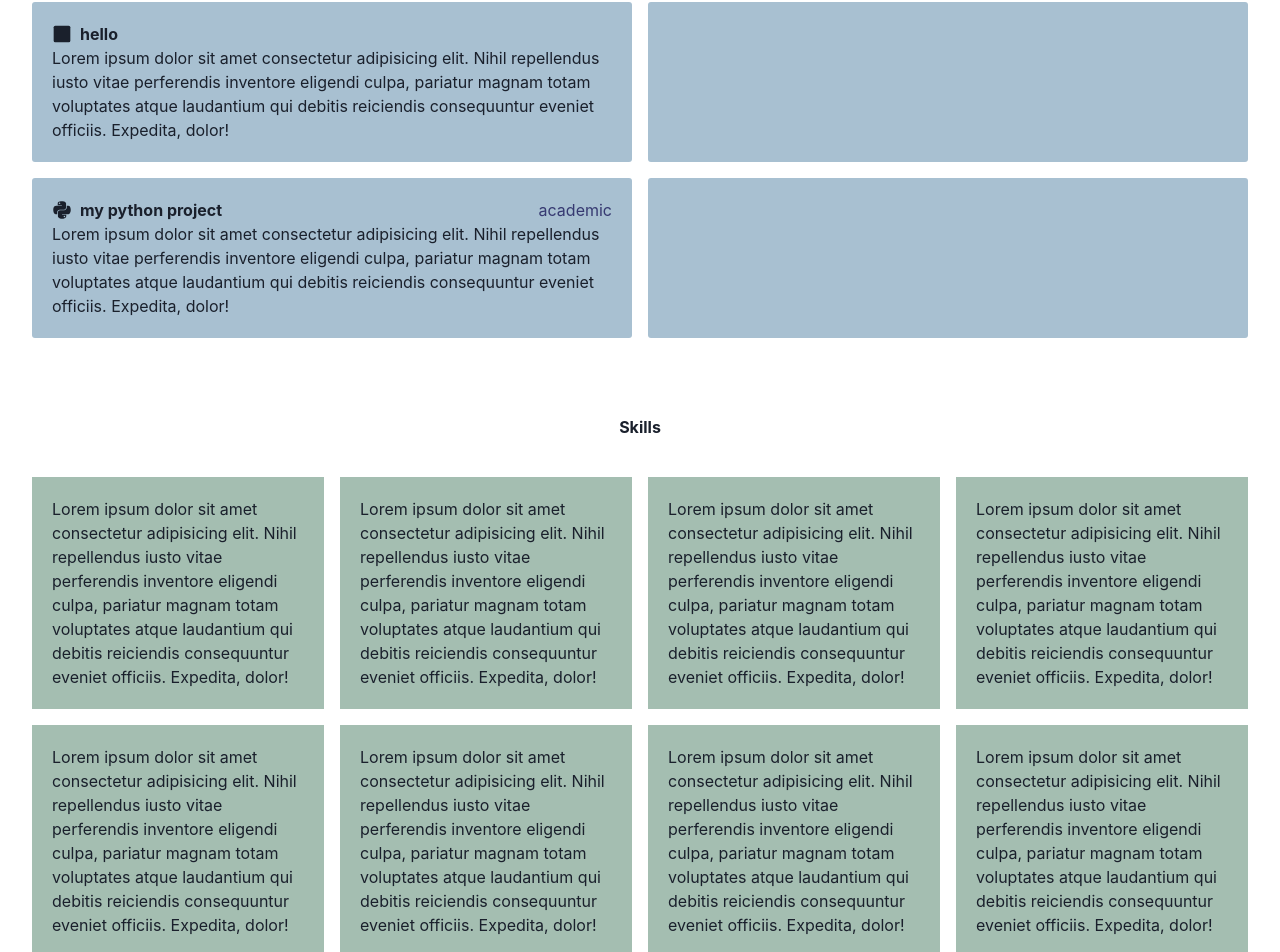
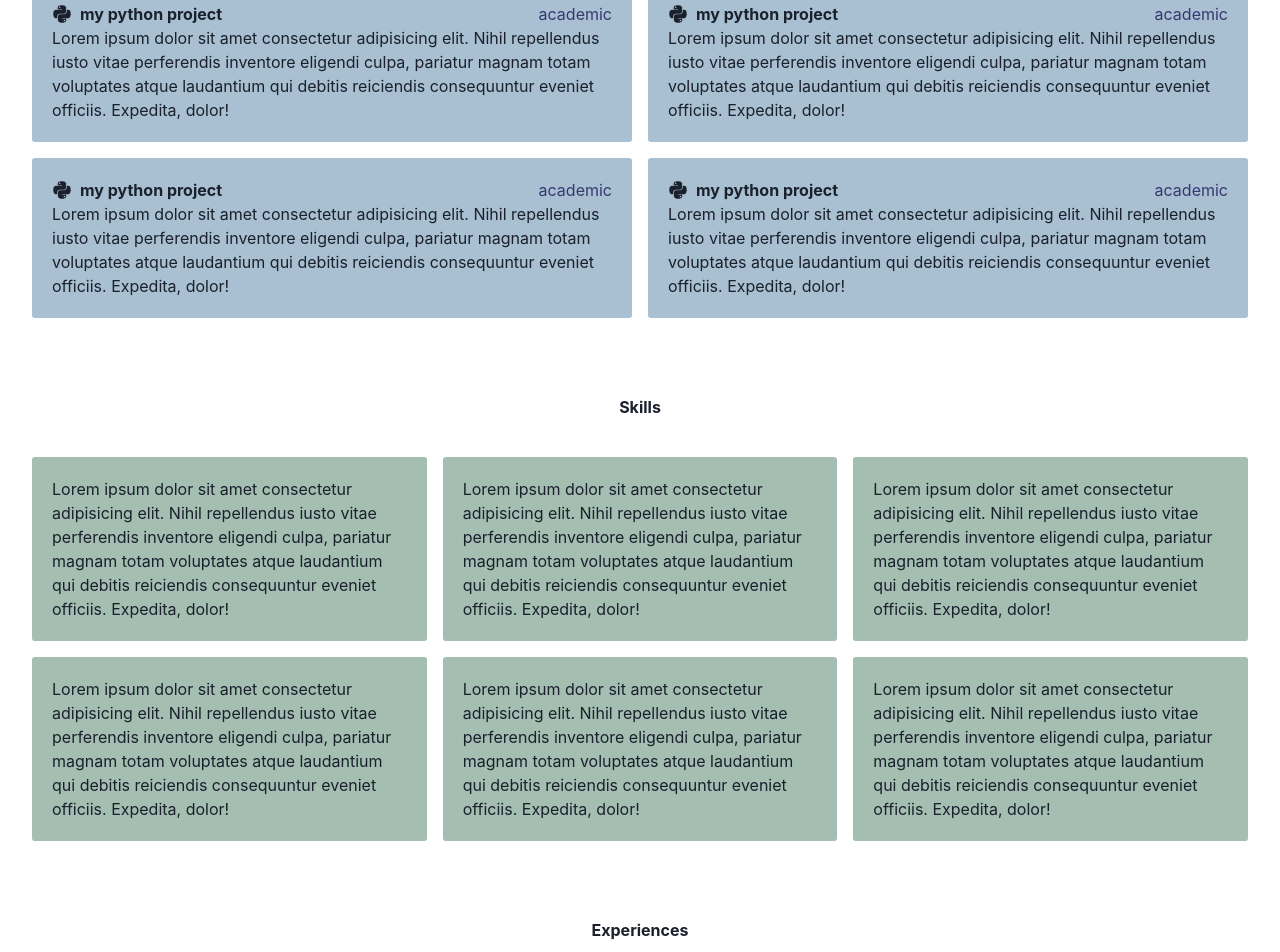
Before and after one commit to anoopkcn/anoopkcn, a React (Create React App) app: page / in a window 1280 px wide. Shown: the part 533-1485 px from the top of the page. Built offline with nearby package versions, Linux system fonts and the light colour scheme.

Commit message:
Templetaize home page components

```diff
--- a/src/components/about.jsx
+++ b/src/components/about.jsx
@@ -36,7 +36,7 @@ const GithubIcon = (props) => (
 
 export default function About(props) {
   return (
-    <Box pt="10" pb="10" id="about">
+    <Box pt="10" pb="5" id="about">
       <Flex>
         <Box w="30%">
           <Center>
--- a/src/components/elements.jsx
+++ b/src/components/elements.jsx
@@ -1,5 +1,4 @@
 import {
-  Flex,
   Grid,
   GridItem,
   HStack,
@@ -8,10 +7,10 @@ import {
   useColorMode,
   useColorModeValue,
 } from "@chakra-ui/react";
+import React from "react";
 import { IconButton } from "@chakra-ui/react";
 import { FaMoon, FaSun } from "react-icons/fa";
-import { GrStatusPlaceholderSmall } from "react-icons/gr";
-import React from "react";
+import { FiMinus } from "react-icons/fi";
 import { Box, Text } from "@chakra-ui/react";
 
 // Switch between dark and light mode
@@ -50,38 +49,48 @@ export const MenuItem = ({ children, to = "/", ...rest }) => {
   );
 };
 
-export const TitleTag = ({
-  title,
-  icon = GrStatusPlaceholderSmall,
-  role = "",
-  date = "",
-  type = "",
-  ...rest
-}) => {
+// Project section
+
+export const ProjectItem = ({ data }) => {
+  const bg = useColorModeValue("#A8C0D1", "#26476D");
   const typeColor = useColorModeValue("#363971", "#ACACCA");
   return (
-    <Grid
+    <GridItem p="5" bg={bg} borderRadius="3">
+       <Grid
       templateRows="repeat(1, 1fr)"
       templateColumns="repeat(3, 1fr)"
       gap={4}
     >
       <GridItem colSpan={2}>
         <HStack>
-          <Icon as={icon} display="block" w="5" h="5" />
-          <Text as="b">{title}</Text>
+        <Icon as={data.icon} display="block" w="5" h="5" />
+          <Text as="b">{data.title}</Text>
         </HStack>
       </GridItem>
       <GridItem>
         <Box>
           <Text textAlign="right" color={typeColor}>
-            {type}
+            {data.type}
           </Text>
         </Box>
       </GridItem>
     </Grid>
+    {data.text}
+    </GridItem>
   );
 };
 
+// Skills section
+export const SkillsItem =({data}) =>{
+  const bg = useColorModeValue("#A4BEB1", "#11515B");
+  return (
+    <GridItem p="5" bg={bg}  borderRadius="3">
+        {data.text}
+    </GridItem>
+  )
+}
+
+// experiances section
 export const TimelineItem = ({ data }) => {
   const bg = useColorModeValue("#E9AA94", "#E36A41");
   return (
@@ -95,7 +104,7 @@ export const TimelineItem = ({ data }) => {
           bg={bg}
           fontWeight="500"
         >
-          {data.meta.from} - {data.meta.to}
+          {data.meta.from} <Icon as={FiMinus} w="5" h="5" /> {data.meta.to}
         </Box>
         <Box>{data.meta.place}</Box>
         <Box>{data.meta.position}</Box>
--- a/src/components/projects.jsx
+++ b/src/components/projects.jsx
@@ -1,40 +1,30 @@
 import React from "react";
-import { Box, Center, Grid, GridItem, Heading } from "@chakra-ui/layout";
-import { useColorModeValue } from "@chakra-ui/react";
-import {TitleTag} from "../components/elements"
-import {FaPython} from "react-icons/fa"
+import { Box, Center, Grid, Heading } from "@chakra-ui/layout";
+import { ProjectItem } from "../components/elements";
+import { projectData } from "../configs/project-data-config";
+
+const ProjectDescription = () =>
+  projectData.length > 0 && (
+    <Grid
+      templateRows={`repeat(${projectData.length / 2}, 1fr)`}
+      templateColumns="repeat(2, 1fr)"
+      gap={4}
+    >
+      {projectData.map((data, idx) => (
+        <ProjectItem data={data} key={idx} />
+      ))}
+    </Grid>
+  );
 
 export default function Projects(props) {
-  const bg = useColorModeValue("#A8C0D1", "#26476D");
   return (
     <Box py="10" id="projects">
       <Center mb="10">
-          <Heading as="h5" size="sm">
-            Projects
-          </Heading>
+        <Heading as="h5" size="sm">
+          Projects
+        </Heading>
       </Center>
-      <Grid
-        templateRows="repeat(2, 1fr)"
-        templateColumns="repeat(2, 1fr)"
-        gap={4}
-      >
-        <GridItem p="5" bg={bg} borderRadius="3">
-          <TitleTag title="hello" />
-          Lorem ipsum dolor sit amet consectetur adipisicing elit. Nihil
-          repellendus iusto vitae perferendis inventore eligendi culpa, pariatur
-          magnam totam voluptates atque laudantium qui debitis reiciendis
-          consequuntur eveniet officiis. Expedita, dolor!
-        </GridItem>
-        <GridItem bg={bg} borderRadius="3"/>
-        <GridItem p="5" bg={bg} borderRadius="3">
-          <TitleTag title="my python project" icon={FaPython} role="developer" type="academic"/>
-          Lorem ipsum dolor sit amet consectetur adipisicing elit. Nihil
-          repellendus iusto vitae perferendis inventore eligendi culpa, pariatur
-          magnam totam voluptates atque laudantium qui debitis reiciendis
-          consequuntur eveniet officiis. Expedita, dolor!
-        </GridItem>
-        <GridItem bg={bg} borderRadius="3"/>
-      </Grid>
+      <ProjectDescription />
     </Box>
   );
 }
--- a/src/components/skills.jsx
+++ b/src/components/skills.jsx
@@ -1,46 +1,30 @@
-import { Box, Center, Heading, Grid, GridItem} from "@chakra-ui/layout";
+import { Box, Center, Heading, Grid } from "@chakra-ui/layout";
 import React from "react";
-import { useColorModeValue } from "@chakra-ui/react";
+import { skillsData } from "../configs/skills-data-config";
+import { SkillsItem } from "../components/elements";
+
+const SkillsDescription = () =>
+  skillsData.length > 0 && (
+    <Grid
+      templateRows={`repeat(${skillsData.length / 3}, 1fr)`}
+      templateColumns="repeat(3, 1fr)"
+      gap={4}
+    >
+      {skillsData.map((data, idx) => (
+        <SkillsItem data={data} key={idx} />
+      ))}
+    </Grid>
+  );
 
 export default function Skills(props) {
-  const bg = useColorModeValue("#A4BEB1", "#11515B");
   return (
-    <Box py="10" id ="skills">
+    <Box py="10" id="skills">
       <Center mb="10">
-          <Heading as="h5" size="sm">
-            Skills
-          </Heading>
+        <Heading as="h5" size="sm">
+          Skills
+        </Heading>
       </Center>
-      <Grid
-        templateRows="repeat(2, 1fr)"
-        templateColumns="repeat(4, 1fr)"
-        gap={4}
-      >
-        <GridItem p="5" bg={bg} >
-          Lorem ipsum dolor sit amet consectetur adipisicing elit. Nihil repellendus iusto vitae perferendis inventore eligendi culpa, pariatur magnam totam voluptates atque laudantium qui debitis reiciendis consequuntur eveniet officiis. Expedita, dolor!
-        </GridItem>
-        <GridItem p="5" bg={bg} >
-          Lorem ipsum dolor sit amet consectetur adipisicing elit. Nihil repellendus iusto vitae perferendis inventore eligendi culpa, pariatur magnam totam voluptates atque laudantium qui debitis reiciendis consequuntur eveniet officiis. Expedita, dolor!
-        </GridItem>
-        <GridItem p="5" bg={bg} >
-          Lorem ipsum dolor sit amet consectetur adipisicing elit. Nihil repellendus iusto vitae perferendis inventore eligendi culpa, pariatur magnam totam voluptates atque laudantium qui debitis reiciendis consequuntur eveniet officiis. Expedita, dolor!
-        </GridItem>
-        <GridItem p="5" bg={bg} >
-          Lorem ipsum dolor sit amet consectetur adipisicing elit. Nihil repellendus iusto vitae perferendis inventore eligendi culpa, pariatur magnam totam voluptates atque laudantium qui debitis reiciendis consequuntur eveniet officiis. Expedita, dolor!
-        </GridItem>
-        <GridItem p="5" bg={bg} >
-          Lorem ipsum dolor sit amet consectetur adipisicing elit. Nihil repellendus iusto vitae perferendis inventore eligendi culpa, pariatur magnam totam voluptates atque laudantium qui debitis reiciendis consequuntur eveniet officiis. Expedita, dolor!
-        </GridItem>
-        <GridItem p="5" bg={bg} >
-          Lorem ipsum dolor sit amet consectetur adipisicing elit. Nihil repellendus iusto vitae perferendis inventore eligendi culpa, pariatur magnam totam voluptates atque laudantium qui debitis reiciendis consequuntur eveniet officiis. Expedita, dolor!
-        </GridItem>
-        <GridItem p="5" bg={bg} >
-          Lorem ipsum dolor sit amet consectetur adipisicing elit. Nihil repellendus iusto vitae perferendis inventore eligendi culpa, pariatur magnam totam voluptates atque laudantium qui debitis reiciendis consequuntur eveniet officiis. Expedita, dolor!
-        </GridItem>
-        <GridItem p="5" bg={bg} >
-          Lorem ipsum dolor sit amet consectetur adipisicing elit. Nihil repellendus iusto vitae perferendis inventore eligendi culpa, pariatur magnam totam voluptates atque laudantium qui debitis reiciendis consequuntur eveniet officiis. Expedita, dolor!
-        </GridItem>
-      </Grid>
+      <SkillsDescription />
     </Box>
   );
 }
--- a/src/configs/experiences-data-config.js
+++ b/src/configs/experiences-data-config.js
@@ -4,7 +4,7 @@ export const timelineData = [
       meta: {
         place: "PGI-1",
         position: "PhD",
-        from: "18.10.2018",
+        from: "Oct,2018",
         to: "Present",
         color: "#018f69",
         link: {
--- a/src/configs/project-data-config.js
+++ b/src/configs/project-data-config.js
@@ -0,0 +1,32 @@
+import { FaPython } from "react-icons/fa";
+
+export const projectData = [
+    {
+        title: "my python project",
+        icon: FaPython,
+        role:"developer",
+        type:"academic",
+        text:"Lorem ipsum dolor sit amet consectetur adipisicing elit. Nihil repellendus iusto vitae perferendis inventore eligendi culpa, pariatur magnam totam voluptates atque laudantium qui debitis reiciendis consequuntur eveniet officiis. Expedita, dolor!"
+     },
+     {
+        title: "my python project",
+        icon: FaPython,
+        role:"developer",
+        type:"academic",
+        text:"Lorem ipsum dolor sit amet consectetur adipisicing elit. Nihil repellendus iusto vitae perferendis inventore eligendi culpa, pariatur magnam totam voluptates atque laudantium qui debitis reiciendis consequuntur eveniet officiis. Expedita, dolor!"
+     },
+     {
+        title: "my python project",
+        icon: FaPython,
+        role:"developer",
+        type:"academic",
+        text:"Lorem ipsum dolor sit amet consectetur adipisicing elit. Nihil repellendus iusto vitae perferendis inventore eligendi culpa, pariatur magnam totam voluptates atque laudantium qui debitis reiciendis consequuntur eveniet officiis. Expedita, dolor!"
+     },
+     {
+        title: "my python project",
+        icon: FaPython,
+        role:"developer",
+        type:"academic",
+        text:"Lorem ipsum dolor sit amet consectetur adipisicing elit. Nihil repellendus iusto vitae perferendis inventore eligendi culpa, pariatur magnam totam voluptates atque laudantium qui debitis reiciendis consequuntur eveniet officiis. Expedita, dolor!"
+     },
+]
--- a/src/configs/skills-data-config.js
+++ b/src/configs/skills-data-config.js
@@ -0,0 +1,20 @@
+export const skillsData =[
+    {
+        text:"Lorem ipsum dolor sit amet consectetur adipisicing elit. Nihil repellendus iusto vitae perferendis inventore eligendi culpa, pariatur magnam totam voluptates atque laudantium qui debitis reiciendis consequuntur eveniet officiis. Expedita, dolor!"
+    },
+    {
+        text:"Lorem ipsum dolor sit amet consectetur adipisicing elit. Nihil repellendus iusto vitae perferendis inventore eligendi culpa, pariatur magnam totam voluptates atque laudantium qui debitis reiciendis consequuntur eveniet officiis. Expedita, dolor!"
+    },
+    {
+        text:"Lorem ipsum dolor sit amet consectetur adipisicing elit. Nihil repellendus iusto vitae perferendis inventore eligendi culpa, pariatur magnam totam voluptates atque laudantium qui debitis reiciendis consequuntur eveniet officiis. Expedita, dolor!"
+    },
+    {
+        text:"Lorem ipsum dolor sit amet consectetur adipisicing elit. Nihil repellendus iusto vitae perferendis inventore eligendi culpa, pariatur magnam totam voluptates atque laudantium qui debitis reiciendis consequuntur eveniet officiis. Expedita, dolor!"
+    },
+    {
+        text:"Lorem ipsum dolor sit amet consectetur adipisicing elit. Nihil repellendus iusto vitae perferendis inventore eligendi culpa, pariatur magnam totam voluptates atque laudantium qui debitis reiciendis consequuntur eveniet officiis. Expedita, dolor!"
+    },
+    {
+        text:"Lorem ipsum dolor sit amet consectetur adipisicing elit. Nihil repellendus iusto vitae perferendis inventore eligendi culpa, pariatur magnam totam voluptates atque laudantium qui debitis reiciendis consequuntur eveniet officiis. Expedita, dolor!"
+    },
+]
```
Also changed, not shown: src/configs/timeline-data-config.js (deleted, +0 -61 lines).
